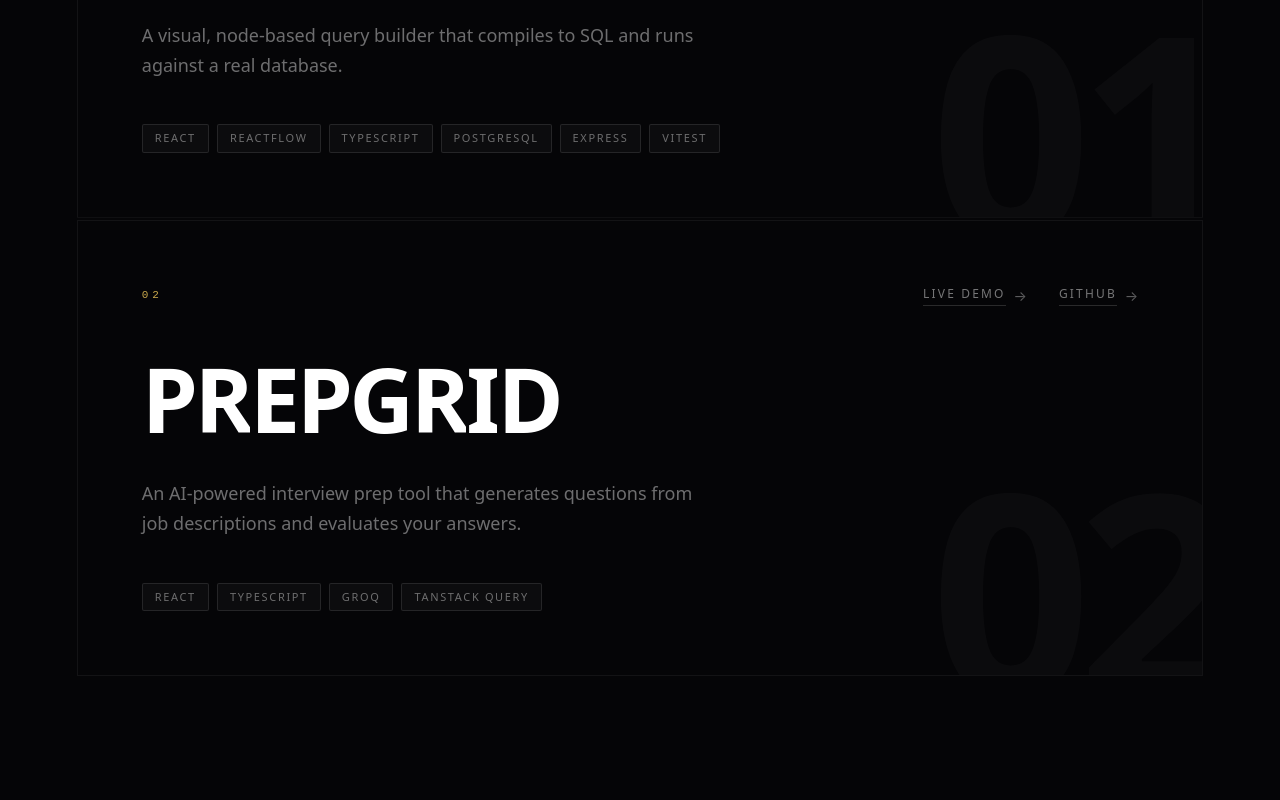
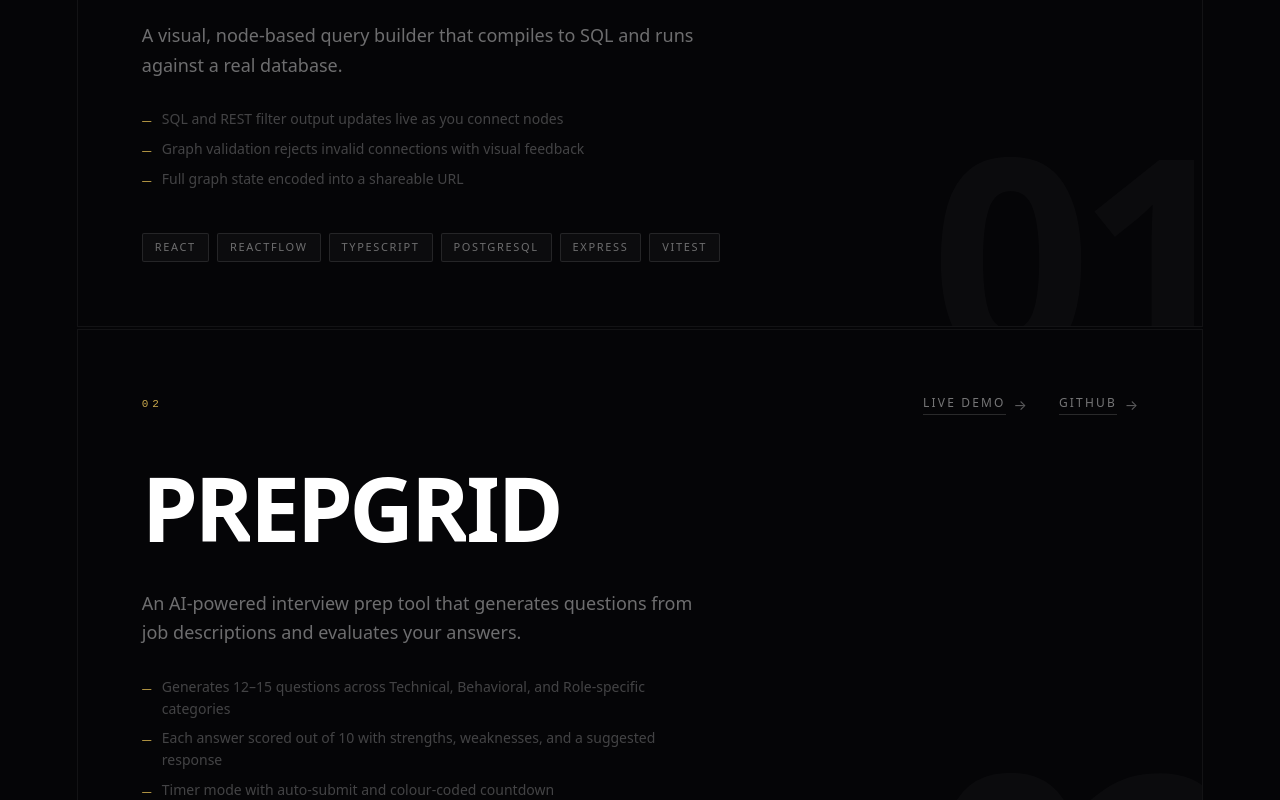
Before and after one commit to pujxn/portfolio, a React app: page / in a window 1280 px wide. Shown: the part 1480-2280 px from the top of the page. Built offline with nearby package versions, Linux system fonts and the light colour scheme; the HTML template or start-up script is replaced by a standard one.

Commit message:
Add README highlights to project cards

```diff
--- a/src/components/Projects.tsx
+++ b/src/components/Projects.tsx
@@ -12,6 +12,11 @@ const PROJECTS = [
     name: 'FLOWQUERY',
     description:
       'A visual, node-based query builder that compiles to SQL and runs against a real database.',
+    highlights: [
+      'SQL and REST filter output updates live as you connect nodes',
+      'Graph validation rejects invalid connections with visual feedback',
+      'Full graph state encoded into a shareable URL',
+    ],
     tags: ['React', 'ReactFlow', 'TypeScript', 'PostgreSQL', 'Express', 'Vitest'],
     github: 'https://github.com/pujxn/flowquery',
     live: 'https://flowquery.vercel.app',
@@ -21,6 +26,11 @@ const PROJECTS = [
     name: 'PREPGRID',
     description:
       'An AI-powered interview prep tool that generates questions from job descriptions and evaluates your answers.',
+    highlights: [
+      'Generates 12–15 questions across Technical, Behavioral, and Role-specific categories',
+      'Each answer scored out of 10 with strengths, weaknesses, and a suggested response',
+      'Timer mode with auto-submit and colour-coded countdown',
+    ],
     tags: ['React', 'TypeScript', 'Groq', 'TanStack Query'],
     github: 'https://github.com/pujxn/prepgrid',
     live: 'https://prepgrid-smoky.vercel.app',
@@ -271,11 +281,45 @@ function ProjectCard({
             color: 'rgba(255,255,255,0.42)',
             lineHeight: 1.65,
             maxWidth: 580,
-            marginBottom: 'clamp(24px, 4vw, 44px)',
+            marginBottom: 'clamp(16px, 2.5vw, 28px)',
           }}
         >
           {project.description}
         </motion.p>
+
+        {/* Highlights */}
+        <motion.ul
+          initial={{ opacity: 0 }}
+          animate={inView ? { opacity: 1 } : {}}
+          transition={{ delay: index * 0.18 + 0.7, duration: 0.8, ease: 'easeOut' }}
+          style={{
+            listStyle: 'none',
+            padding: 0,
+            margin: 0,
+            marginBottom: 'clamp(24px, 4vw, 44px)',
+            display: 'flex',
+            flexDirection: 'column',
+            gap: 8,
+            maxWidth: 560,
+          }}
+        >
+          {project.highlights.map((h, i) => (
+            <li
+              key={i}
+              style={{
+                display: 'flex',
+                alignItems: 'baseline',
+                gap: 10,
+                fontSize: 'clamp(12px, 1.2vw, 14px)',
+                color: 'rgba(255,255,255,0.25)',
+                lineHeight: 1.55,
+              }}
+            >
+              <span style={{ color: '#C9A84C', flexShrink: 0, fontSize: 10 }}>—</span>
+              {h}
+            </li>
+          ))}
+        </motion.ul>
 
         {/* Tech tags */}
         <div style={{ display: 'flex', flexWrap: 'wrap', gap: 8 }}>
```
